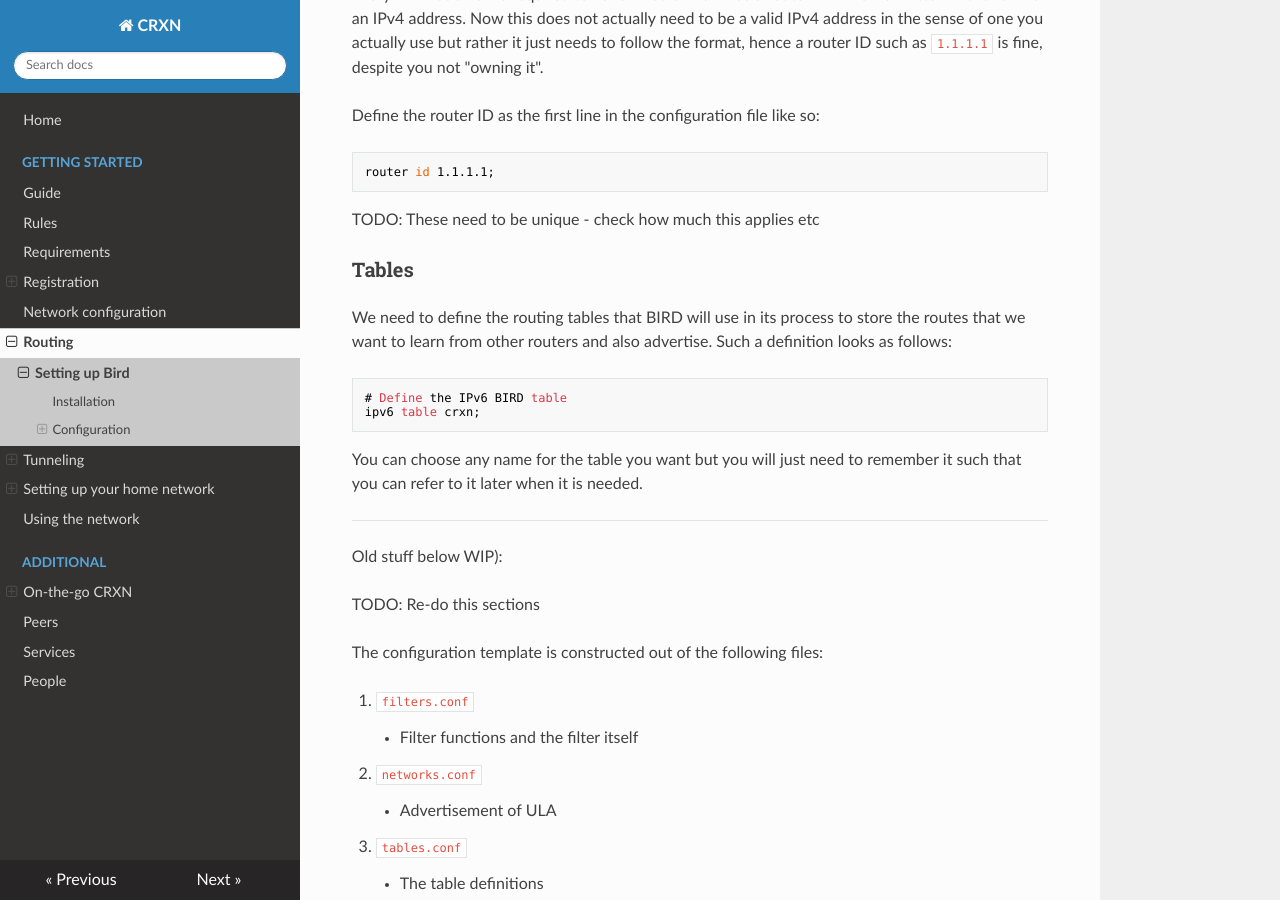
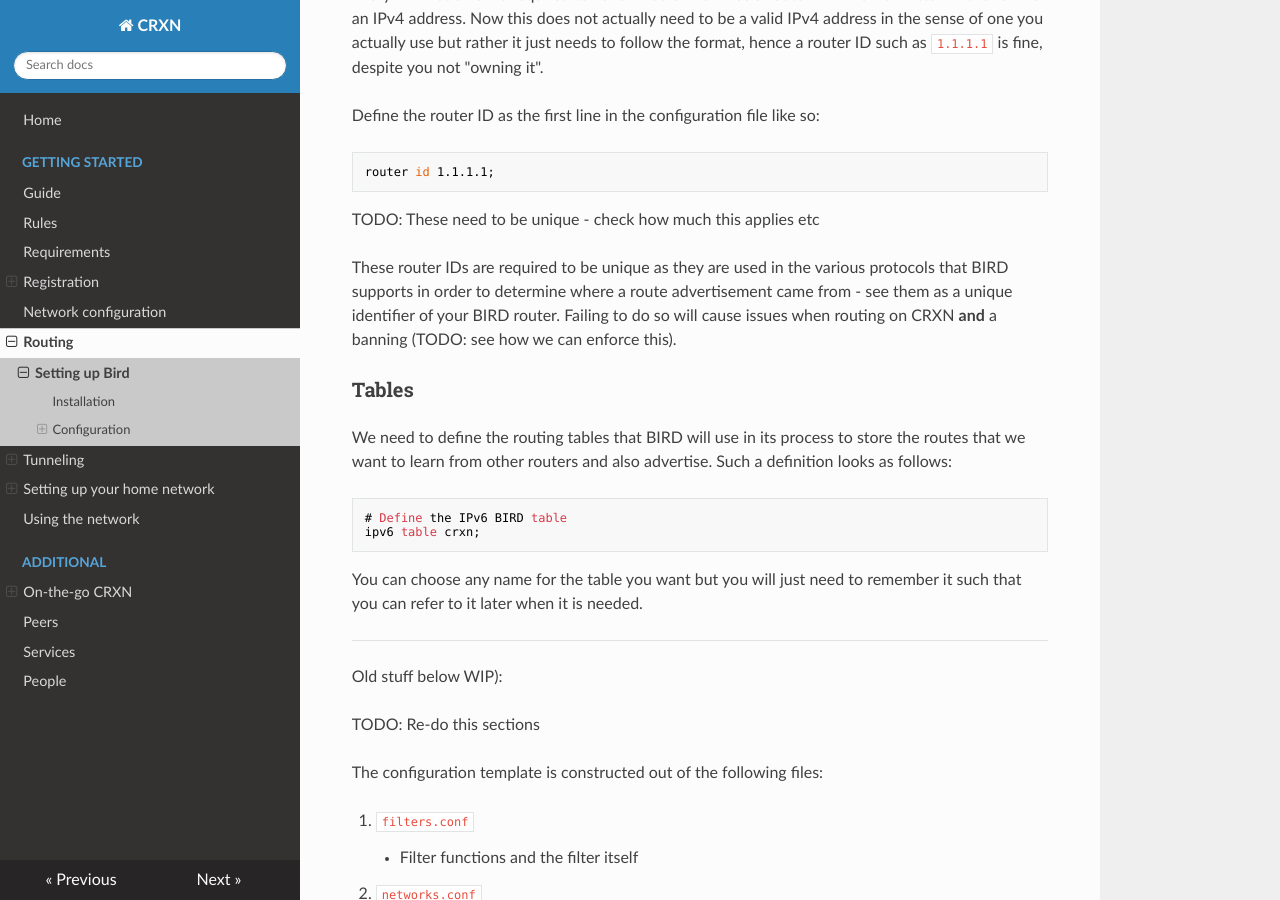
Before and after one commit to Community-Run-eXperimental-Network/docs, an MkDocs documentation site: the page built from docs/routing/bird/bird.md, in a window 1280 px wide and 900 px high, scrolled down 1224 px. Built offline with MkDocs 1.6.1, drawn with Linux system fonts in a browser that asks for light colours; nearby versions of some CDN libraries.

Commit message:
BIRD: Added information about router IDs needing to be unique and some TODOs

````diff
--- a/docs/routing/bird/bird.md
+++ b/docs/routing/bird/bird.md
@@ -53,6 +53,8 @@ router id 1.1.1.1;
 ```
 
 TODO: These need to be unique - check how much this applies etc
+
+These router IDs are required to be unique as they are used in the various protocols that BIRD supports in order to determine where a route advertisement came from - see them as a unique identifier of your BIRD router. Failing to do so will cause issues when routing on CRXN **and** a banning (TODO: see how we can enforce this).
 
 ### Tables
 
````
